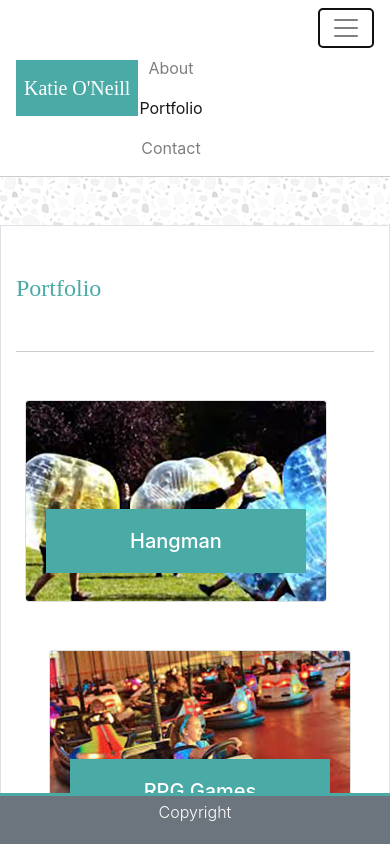
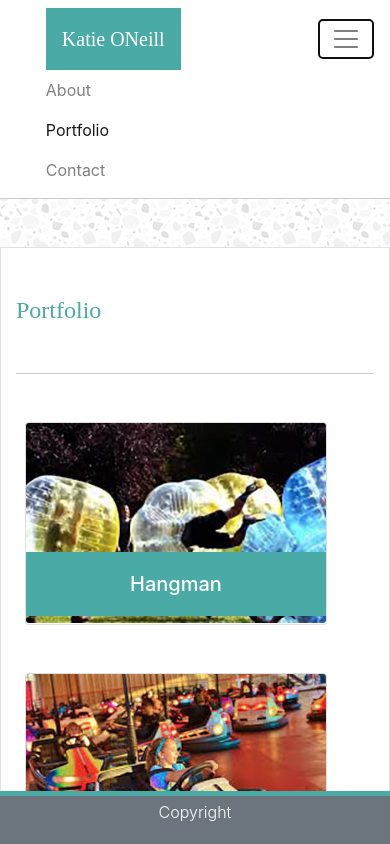
Before and after one commit to koneone2002/Bootstrap-Portfolio, a plain HTML site: page portfolio.html in a window 390 px wide. Both pictures are taken after a click on the button "Toggle navigation". Shown: the top 844 px of the page. Drawn offline with nearby package versions, Linux system fonts and the light colour scheme.

Commit message:
more changes...

```diff
--- a/assets/css/style.css
+++ b/assets/css/style.css
@@ -18,7 +18,7 @@ body {
 }
 
 .footer {
-    border-top: 3px solid #4aaaa5
+    border-top: 5px solid #4aaaa5
 }
 p {
     line-height: 2em;
@@ -26,12 +26,13 @@ p {
 .navbar-brand {
     background-color: #4aaaa5;
     font-family: 'Times New Roman', Times, serif;
-    padding: 13px 8px 13px 8px;
+
 
 }
 .myBanner {
 
     background-color: #4aaaa5;
+
 
 
 }
--- a/portfolio.html
+++ b/portfolio.html
@@ -5,7 +5,7 @@
     <meta charset="UTF-8">
     <meta name="viewport" content="width=device-width, initial-scale=1.0">
     <meta http-equiv="X-UA-Compatible" content="ie=edge">
-    <title>BootStrap Intro</title>
+    <title>My Bio Portfolio</title>
     <link rel="stylesheet" href="assets/css/reset.css">
     <link rel="stylesheet" href="https://stackpath.bootstrapcdn.com/bootstrap/4.1.1/css/bootstrap.min.css" integrity="sha384-WskhaSGFgHYWDcbwN70/dfYBj47jz9qbsMId/iRN3ewGhXQFZCSftd1LZCfmhktB"
         crossorigin="anonymous">
@@ -16,26 +16,25 @@
 
 <body>
     <!-- This is the header -->
-    <nav class="navbar navbar-expand-sm navbar-light bg-white mb-5">
-        <a href="#" class="navbar-brand text-white offset-sm-1 position-absolute">
-            <span>Katie O'Neill</span>
-        </a>
-        <button class="navbar-toggler ml-auto" data-toggle="collapse" data-target="#navbarMenu">
+    <nav class="navbar navbar-expand-lg navbar-light bg-white mb-5">
+        <a class="navbar-brand text-white offset-1 p-3" href="#">Katie ONeill</a>
+        <button class="navbar-toggler" type="button" data-toggle="collapse" data-target="#navbarNav" aria-controls="navbarNav" aria-expanded="false"
+            aria-label="Toggle navigation">
             <span class="navbar-toggler-icon"></span>
         </button>
-        <div class="collapse navbar-collapse" id="navbarMenu">
+        <div class="collapse navbar-collapse offset-1" id="navbarNav">
             <ul class="navbar-nav ml-auto mr-5">
                 <li class="nav-item">
-                    <a href="index.html" class="nav-link">About</a>
+                    <a class="nav-link" href="index.html">About</a>
                 </li>
-                <li class="nav-item">
-                    <a href="portfolio.html" class="nav-link active">Portfolio</a>
+                <li class="nav-item active">
+                    <a class="nav-link" href="portfolio.html">Portfolio</a>
                 </li>
                 <li class="nav-item">
                     <a href="contact.html" class="nav-link">Contact</a>
                 </li>
+
             </ul>
-
         </div>
     </nav>
         <!-- This is the portfolio section -->
@@ -51,13 +50,13 @@
                             <div class="row">
                                     <div class="card mb-5 ml-4">
                                             <img class="card-img" src="assets/images/bubbles.jpeg" alt="Card image cap">
-                                        <div class="col card-img-overlay d-flex justify-content-center d-flex align-items-end">
+                                            <div class="col  d-flex justify-content-center d-flex align-items-end p-0">
                                                 <h5 class="myBanner text-white text-center card-body">Hangman</h5>
                                             </div>
                                         </div>
-                                    <div class="card mb-5 ml-5">
+                                        <div class="card mb-5 ml-4">
                                             <img class="card-img" src="assets/images/bumpercars.jpg" alt="Card image cap">
-                                        <div class="col card-img-overlay d-flex justify-content-center d-flex align-items-end">
+                                            <div class="col d-flex justify-content-center d-flex align-items-end p-0">
                                                 <h5 class="myBanner text-white text-center card-body">RPG Games</h5>
                                             </div>
 
@@ -68,13 +67,13 @@
                             <div class="row">
                                     <div class="card mb-5 ml-4">
                                             <img class="card-img" src="assets/images/zipper.jpeg" alt="Card image cap">
-                                        <div class="col card-img-overlay d-flex justify-content-center d-flex align-items-end">
+                                            <div class="col d-flex justify-content-center d-flex align-items-end p-0">
                                                 <h5 class="myBanner text-white text-center card-body">Trivia Game</h5>
                                             </div>
                                         </div>
                                         <div class="card mb-5 ml-4">
                                             <img class="card-img" src="assets/images/ferris.jpg" alt="Card image cap">
-                                        <div class="col card-img-overlay d-flex justify-content-center d-flex align-items-end">
+                                            <div class="col d-flex justify-content-center d-flex align-items-end p-0">
                                                 <h5 class="myBanner text-white text-center card-body">Rutgers Info Widget</h5>
                                             </div>
 
@@ -85,7 +84,7 @@
                             <div class="row">
                                     <div class="card mb-5 ml-4">
                                             <img class="card-img" src="assets/images/swingride.jpeg" alt="Card image cap">
-                                        <div class="col card-img-overlay d-flex justify-content-center d-flex align-items-end">
+                                            <div class="col d-flex justify-content-center d-flex align-items-end p-0">
                                                 <h5 class="myBanner text-white text-center card-body">Rock Paper Scissors</h5>
                                             </div>
                                         </div>
@@ -98,11 +97,14 @@
 
                         </div>
                     </div>
+
             <!-- This is the footer -->
             <div class="container fixed-bottom mw-100 border-top-info">
                 <div class="row">
                     <div class=" footer col-12 text-white bg-secondary text-center font-weight-light">
                         <p>Copyright</p>
+                    </div>
+                </div>
             </div>
         </div>
     </div>
```
Also changed, not shown: contact.html (+15 -17 lines), index.html (+12 -17 lines). Lines whose indentation alone changed are shown as unchanged.
